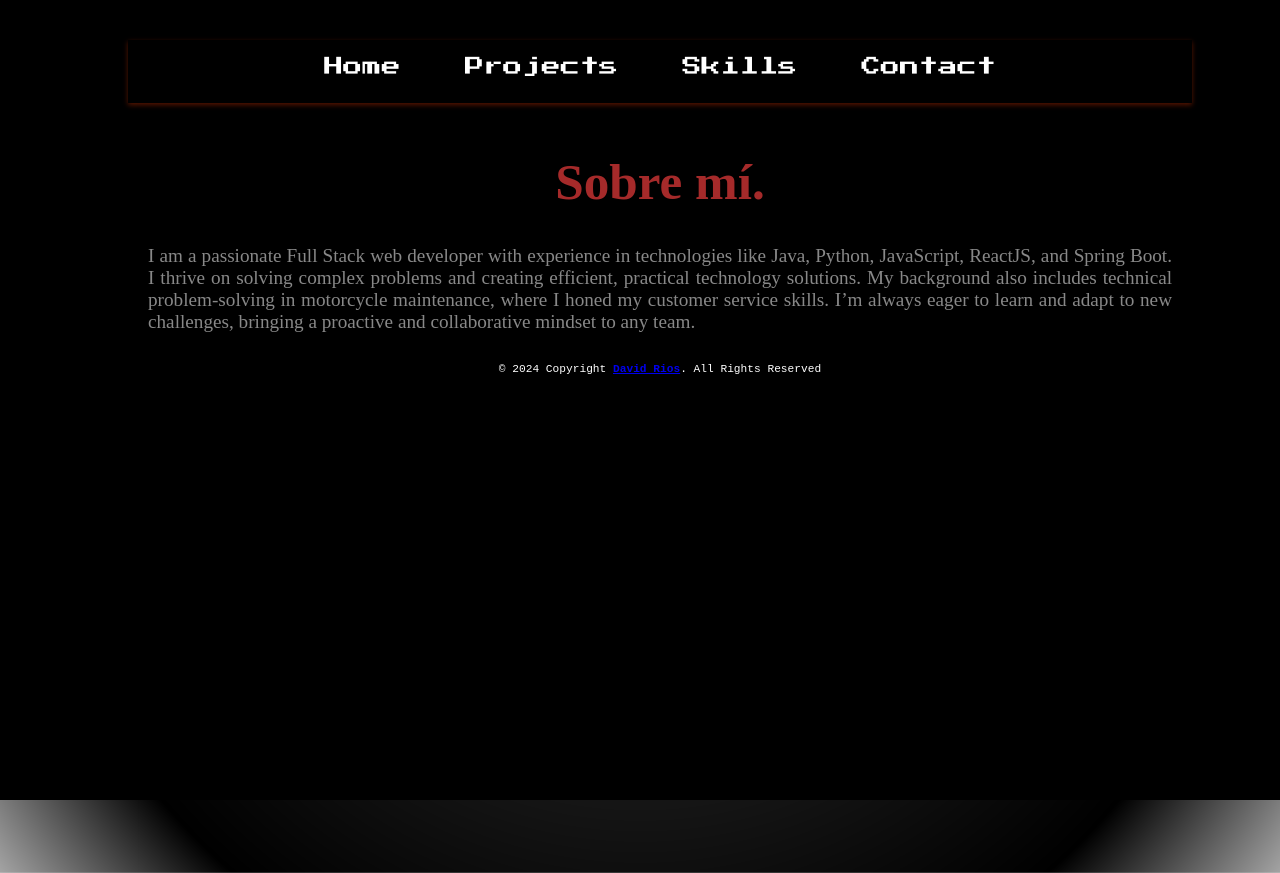
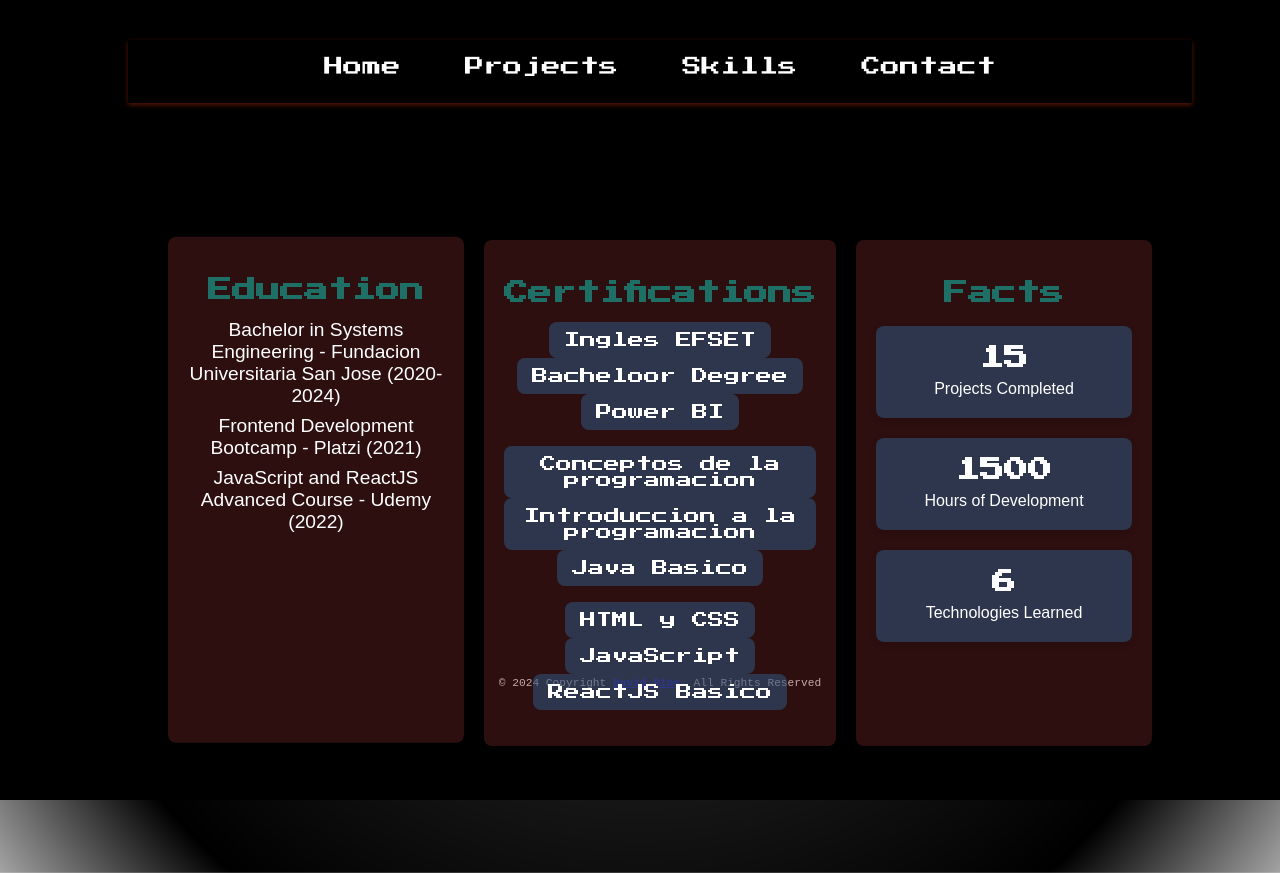
Before and after one commit to david21rios/Portfolio-Vibes-React, a React (Vite) app: page /about in a window 1280 px wide. Shown: the top 873 px of the page. Built offline with nearby package versions, Linux system fonts and the light colour scheme.

Commit message:
Componente About
Ajuste organizacion del componente About

```diff
--- a/index.html
+++ b/index.html
@@ -13,6 +13,7 @@
     <meta name="author" content="David Santiago Ríos Lara" />
     <link href="https://fonts.googleapis.com/css2?family=Press+Start+2P&display=swap" rel="stylesheet">
     <link rel="stylesheet" href="https://cdnjs.cloudflare.com/ajax/libs/font-awesome/6.0.0-beta3/css/all.min.css" />
+    <script src="https://cdnjs.cloudflare.com/ajax/libs/gsap/3.11.1/gsap.min.js"></script>
 
   </head>
   <body>
--- a/package.json
+++ b/package.json
@@ -11,6 +11,7 @@
   },
   "dependencies": {
     "@react-spring/web": "^9.7.5",
+    "gsap": "^3.12.5",
     "react": "^18.3.1",
     "react-dom": "^18.3.1",
     "react-router-dom": "^6.28.0",
--- a/src/App.jsx
+++ b/src/App.jsx
@@ -3,6 +3,7 @@ import { BrowserRouter as Router, Routes, Route } from 'react-router-dom';
 import './assets/styles/App.css';
 import './assets/styles/background.css';
 import { generateStars } from './utils/generateStars';
+import './utils/animacionesAbout.js';
 import ProjectFooter from './components/Footer';
 import { Link } from 'react-router-dom';
 
--- a/src/assets/styles/About.css
+++ b/src/assets/styles/About.css
@@ -1,9 +1,246 @@
-.title-about{
-    color: brown;
+/* About Section AJUSTES EFECTOS */
+
+.about-container {
+    animation: doorOpen 1s ease-out;
 }
 
-p {
-    color: #888;
+@keyframes doorOpen {
+    0% {
+        transform: scaleX(0);
+        transform-origin: left;
+    }
+    100% {
+        transform: scaleX(1);
+        transform-origin: left;
+    }
+}
+
+.fact-card h2 {
+    font-family: 'Press Start 2P', cursive;
+    font-size: 1.5rem;
+    color: #fbfdff;
+    margin: 0;
+    animation: numberSpin 1.5s ease-out forwards;
+}
+
+@keyframes numberSpin {
+    0% {
+        transform: rotateX(90deg);
+        opacity: 0;
+    }
+    50% {
+        transform: rotateX(45deg);
+        opacity: 0.5;
+    }
+    100% {
+        transform: rotateX(0);
+        opacity: 1;
+    }
+}
+
+.certification-list li {
+    animation: slideIn 1s ease-out;
+}
+
+@keyframes slideIn {
+    0% {
+        transform: translateY(-20px);
+        opacity: 0;
+    }
+    100% {
+        transform: translateY(0);
+        opacity: 1;
+    }
+}
+
+.modal-content {
+    position: relative;
+    width: 50%;
+    animation: modalZoom 0.8s ease-out forwards;
+}
+
+@keyframes modalZoom {
+    0% {
+        transform: scale(0);
+        opacity: 0;
+    }
+    100% {
+        transform: scale(1);
+        opacity: 1;
+    }
+}
+
+
+
+/* About Section Styles */
+
+.about-container {
+    padding: 20px;
+    font-family: Arial, sans-serif;
+    color: #ffffff;
+    display: grid;
+    grid-template-columns: repeat(3, 1fr);
+    gap: 20px;
+}
+
+/* Section Titles */
+.title-about {
+    font-family: 'Press Start 2P', cursive; /* Fuente retro/futurista */
+    font-size: 1.5rem;
+    margin-bottom: 1rem;
+    color: #16a799a3;
+    text-align: center;
+}
+
+/* Education Section */
+.education-section,
+.certification-section,
+.facts-section {
+    background: #71252567;
+    padding: 20px;
+    border-radius: 8px;
+    box-shadow: 0 4px 6px rgba(0, 0, 0, 0.1);
+}
+
+/* Education List */
+.education-list {
+    list-style: none;
+    padding: 0;
+}
+
+.education-list li {
+    margin: 0.5rem 0;
     font-size: 1.2rem;
-    text-align: justify;
 }
+
+/* Certification Section */
+.certification-list {
+    list-style: none;
+    padding: 0;
+}
+
+.certification-button {
+    font-family: 'Press Start 2P', cursive; /* Fuente retro/futurista */
+    background-color: #2e547a92;
+    color: #fff;
+    padding: 10px 15px;
+    border: none;
+    border-radius: 8px;
+    cursor: pointer;
+    transition: transform 0.2s, background-color 0.3s;
+}
+
+.certification-button:hover {
+    transform: scale(1.1);
+    background-color: #0056b3;
+}
+
+/* Modal Styles */
+.certificate-modal {
+    position: fixed;
+    top: 0;
+    left: 0;
+    width: 100%;
+    height: 100%;
+    background: rgba(0, 0, 0, 0.8);
+    display: flex;
+    justify-content: center;
+    align-items: center;
+    animation: modalOpen 0.5s ease-out;
+}
+
+.modal-content {
+    position: relative;
+    width: 50%;
+    animation: explosionOpen 0.8s ease-out;
+}
+
+.certificate-image {
+    width: 100%;
+    border-radius: 10px;
+}
+
+.close-button {
+    position: absolute;
+    top: 10px;
+    right: 10px;
+    background: #fff;
+    border: none;
+    padding: 5px 10px;
+    cursor: pointer;
+    border-radius: 5px;
+}
+
+.close-button:hover {
+    background: #007BFF;
+    color: #fff;
+}
+
+/* Facts Section */
+.facts-grid {
+    display: grid;
+    grid-template-columns: repeat(auto-fit, minmax(200px, 1fr));
+    gap: 20px;
+    margin-top: 20px;
+}
+
+.fact-card {
+    background: #2e547a92;
+    padding: 20px;
+    border-radius: 8px;
+    text-align: center;
+    box-shadow: 0 4px 6px rgba(0, 0, 0, 0.1);
+}
+
+.fact-card h2 {
+    font-family: 'Press Start 2P', cursive; /* Fuente retro/futurista */
+    font-size: 1.5rem;
+    color: #fbfdff;
+    margin: 0;
+}
+
+.fact-card p {
+    font-size: 1rem;
+    margin: 10px 0 0;
+}
+
+/* Responsive Design */
+@media (max-width: 768px) {
+    .about-container {
+        grid-template-columns: 1fr;
+    }
+
+    .modal-content {
+        width: 90%;
+    }
+}
+
+/* Animations */
+@keyframes modalOpen {
+    from {
+        opacity: 0;
+    }
+    to {
+        opacity: 1;
+    }
+}
+
+@keyframes explosionOpen {
+    0% {
+        transform: scale(0.5);
+        opacity: 0;
+    }
+    100% {
+        transform: scale(1);
+        opacity: 1;
+    }
+}
+
+@keyframes closeBlink {
+    0%, 100% {
+        opacity: 1;
+    }
+    50% {
+        opacity: 0;
+    }
+}
--- a/src/pages/About.jsx
+++ b/src/pages/About.jsx
@@ -1,12 +1,112 @@
 // eslint-disable-next-line no-unused-vars
-import React from 'react';
-import '../assets/styles/About.css'; // Estilos especificos de la pagina About
+import React, { useState, useEffect } from 'react';
+import { animarAbout } from '../utils/animacionesAbout.js'
+import '../assets/styles/About.css'; // Asegúrate de tener el CSS asociado
+
 const About = () => {
+
+    useEffect(() => {
+        animarAbout();
+    }, []);
+
+    const [activeCertificate, setActiveCertificate] = useState(null);
+
+    const certificates = [
+        { id: 1, name: 'Ingles EFSET', image: '/path/to/certificate1.jpg' },
+        { id: 2, name: 'Bacheloor Degree', image: '/path/to/certificate2.jpg' },
+        { id: 3, name: 'Power BI', image: '/path/to/certificate3.jpg' },
+    ];
+    const certificates2 = [
+        { id: 1, name: 'Conceptos de la programacion', image: '/path/to/certificate1.jpg' },
+        { id: 2, name: 'Introduccion a la programacion', image: '/path/to/certificate2.jpg' },
+        { id: 3, name: 'Java Basico', image: '/path/to/certificate3.jpg' },
+    ];
+    const certificates3 = [
+        { id: 1, name: 'HTML y CSS', image: '/path/to/certificate1.jpg' },
+        { id: 2, name: 'JavaScript', image: '/path/to/certificate2.jpg' },
+        { id: 3, name: 'ReactJS Basico', image: '/path/to/certificate3.jpg' },
+    ];
+
+    const stats = [
+        { label: 'Projects Completed', value: 15 },
+        { label: 'Hours of Development', value: 1500 },
+        { label: 'Technologies Learned', value: 6 },
+    ];
+
+    const handleCertificateClick = (id) => {
+        setActiveCertificate(certificates.find((cert) => cert.id === id));
+    };
+
+    const closeCertificate = () => {
+        setActiveCertificate(null);
+    };
+
     return (
         <div className='about-container'>
-            <div className='title-about'><h1> Sobre mí.</h1></div>
-            <p>I am a passionate Full Stack web developer with experience in technologies like Java, Python, JavaScript, ReactJS, and Spring Boot. I thrive on solving complex problems and creating efficient, practical technology solutions. My background also includes technical problem-solving in motorcycle maintenance, where I honed my customer service skills. I’m always eager to learn and adapt to new challenges, bringing a proactive and collaborative mindset to any team.</p>
+            {/* Education Section */}
+            <section className='education-section'>
+                <h1 className='title-about'>Education</h1>
+                <ul className='education-list'>
+                    <li>Bachelor in Systems Engineering - Fundacion Universitaria San Jose (2020-2024)</li>
+                    <li>Frontend Development Bootcamp - Platzi (2021)</li>
+                    <li>JavaScript and ReactJS Advanced Course - Udemy (2022)</li>
+                </ul>
+            </section>
+
+            {/* Certification Section */}
+            <section className='certification-section'>
+                <h1 className='title-about'>Certifications</h1>
+                <ul className='certification-list'>
+                    {certificates.map((cert) => (
+                        <li key={cert.id}>
+                            <button className='certification-button' onClick={() => handleCertificateClick(cert.id)}>
+                                {cert.name}
+                            </button>
+                        </li>
+                    ))}
+                </ul>
+                <ul className='certification-list'>
+                    {certificates2.map((cert) => (
+                        <li key={cert.id}>
+                            <button className='certification-button' onClick={() => handleCertificateClick(cert.id)}>
+                                {cert.name}
+                            </button>
+                        </li>
+                    ))}
+                </ul>
+                <ul className='certification-list'>
+                    {certificates3.map((cert) => (
+                        <li key={cert.id}>
+                            <button className='certification-button' onClick={() => handleCertificateClick(cert.id)}>
+                                {cert.name}
+                            </button>
+                        </li>
+                    ))}
+                </ul>
+                {activeCertificate && (
+                    <div className='certificate-modal'>
+                        <div className='modal-content'>
+                            <img src={activeCertificate.image} alt={activeCertificate.name} className='certificate-image' />
+                            <button className='close-button' onClick={closeCertificate}>X</button>
+                        </div>
+                    </div>
+                )}
+            </section>
+
+            {/* Facts Section */}
+            <section className='facts-section'>
+                <h1 className='title-about'>Facts</h1>
+                <div className='facts-grid'>
+                    {stats.map((stat, index) => (
+                        <div key={index} className='fact-card'>
+                            <h2>{stat.value}</h2>
+                            <p>{stat.label}</p>
+                        </div>
+                    ))}
+                </div>
+            </section>
         </div>
     );
 };
+
 export default About;
--- /dev/null
+++ b/src/utils/animacionesAbout.js
@@ -0,0 +1,9 @@
+
+import { gsap } from 'gsap';
+
+export const animarAbout = () => {
+  // Animaciones que se deben ejecutar solo cuando About se muestra
+    gsap.from('.education-section', { opacity: 2, y: 100, duration: 1, stagger: 0.3 });
+    gsap.from('.certification-section', { opacity: 1, y: 100, duration: 1, stagger: 0.3 });
+    gsap.from('.facts-section', { opacity: 1, y: 100, duration: 1, stagger: 0.3 });
+};
```
Also changed, not shown: 1 other file (tests, documents, lock files or other folders).
